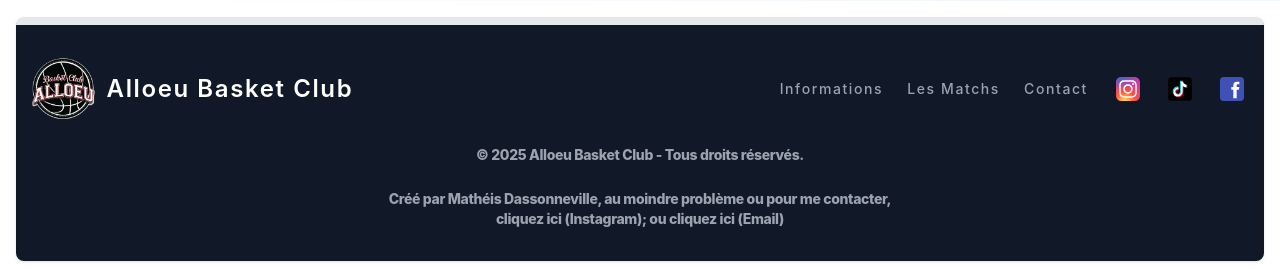
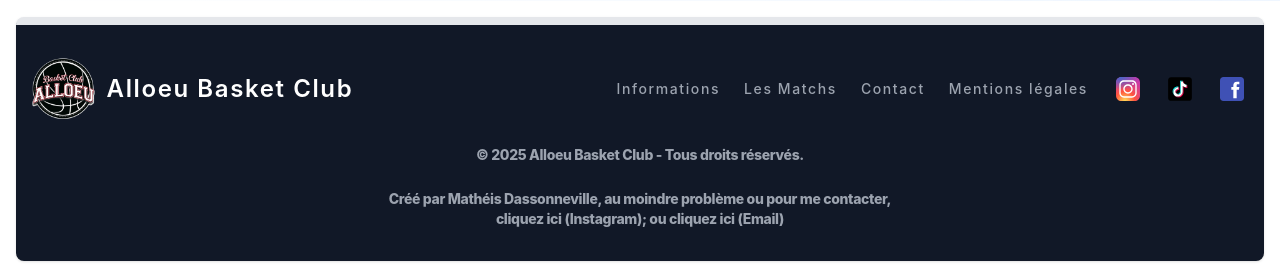
Before and after one commit to MatheisDsn/alloeubc_website, a Django app: page / in a window 1280 px wide. Shown: the part 3674-3951 px from the top of the page. Run offline with Django 4.2, Linux system fonts and the light colour scheme; data comes from the database, SQL or seed files in the repository; data that the repository does not hold is empty; some libraries are stand-ins or nearby versions; some web fonts are replaced.

Commit message:
Update base.html

```diff
--- a/alloeu_bc/mysite/index/templates/index/base.html
+++ b/alloeu_bc/mysite/index/templates/index/base.html
@@ -405,6 +405,13 @@
             </li>
             <li>
               <a
+                href="{% url 'index:mentions_legales' %}"
+                class="hover:underline me-4 md:me-6"
+                >Mentions légales</a
+              >
+            </li>
+            <li>
+              <a
                 target="_blank"
                 href="https://www.instagram.com/alloeu_basket_club/"
                 ><svg
```
